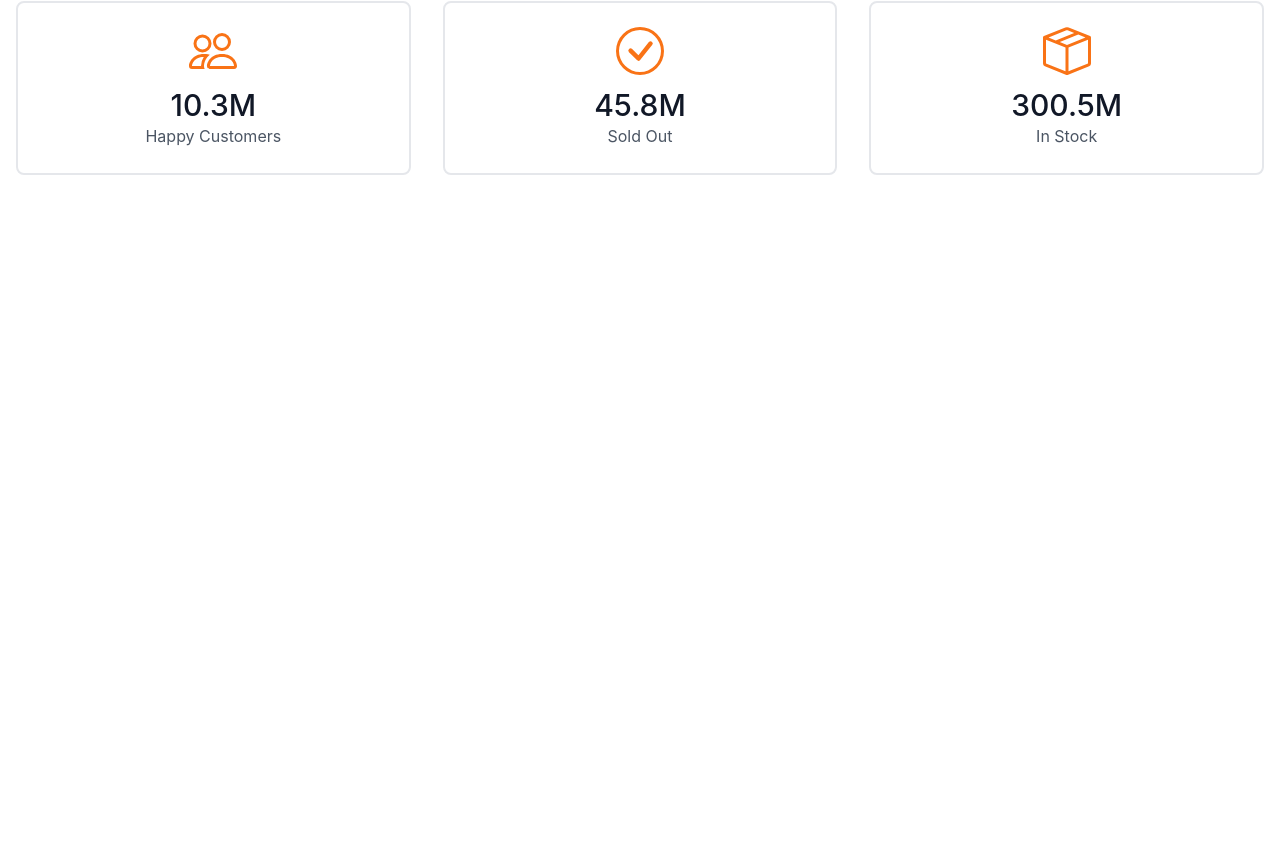
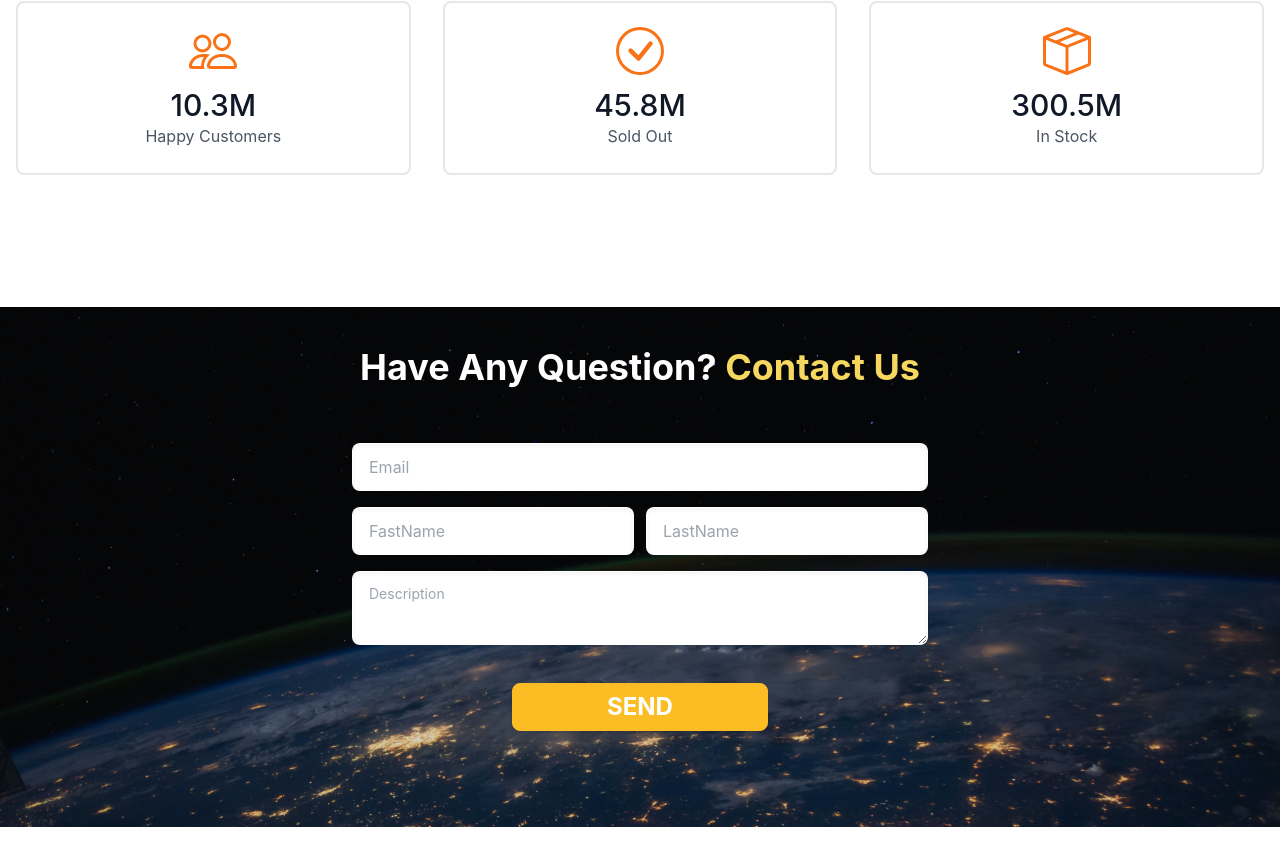
Before and after one commit to newtonchakma/computer-tools-manufacture-client-site, a React (Create React App) app: page / in a window 1280 px wide. Shown: the part 803-1650 px from the top of the page. Before the commit the page ends 1090 px from the top, so only its background shows below. Built offline with nearby package versions, Linux system fonts and the light colour scheme.

Commit message:
contact form added

```diff
--- a/src/Components/Home/BussnessSumary.js
+++ b/src/Components/Home/BussnessSumary.js
@@ -8,7 +8,8 @@ const BussnessSumary = () => {
             <div className="flex flex-col text-center w-full mb-10">
             <h1 className=" font-medium text-5xl font-bold  mb-4 text-orange-600 uppercase">Bussness-Sumary</h1>
             </div>
-            <div className="flex flex-wrap text-center">
+               <div className="flex flex-wrap text-center">
+
             <div className="p-4 md:w-1/3 sm:w-1/2 w-full">
                 <div className="border-2 border-gray-200 px-4 py-6 rounded-lg ">
                     <People className="text-orange-500 w-12 h-12 mb-3 inline-block"></People>
--- /dev/null
+++ b/src/Components/Home/Contact/Contact.css
@@ -0,0 +1,8 @@
+#contact{
+    background-image: url('../../../images/contactBanner.jpg');
+    background-size: cover;
+    background-position: fixed;
+    background-repeat: no-repeat;
+    background-color: rgba(31, 29, 29, 0.2);
+    background-blend-mode: color;
+}
--- a/src/Components/Home/Contact/Contact.js
+++ b/src/Components/Home/Contact/Contact.js
@@ -1,11 +1,26 @@
 import React from 'react';
-
+import './Contact.css'
 const Contact = () => {
     return (
-        <div id='contact'>
+        <div id='contact' className='mb-5 pb-5 h-[520px]'>
+            <div className='my-9 mt-5 pt-5 font-bold text-center'>
+                <h1 className='text-white  mt-5 text-4xl'>Have Any Question? <span className='text-secondary'>Contact Us</span></h1>
+            </div>
+            <div className='w-[750] mt-4 pt-5'>
+                <form className='mx-auto w-full'>
+                <input type="email" placeholder="Email" class="input w-full max-w-xl shadow-inner" />
+                <div class="flex max-w-xl mt-4 mx-auto">
+                   <input type="text" placeholder="FastName" class="input w-full max-w-xs shadow-inner" />
+                   <input type="text" placeholder="LastName" class="input w-full max-w-xs ml-3 shadow-inner" />
+                 </div>
 
+                <textarea class="textarea w-full mt-4 max-w-xl shadow-inner" placeholder="Description"></textarea>
+                <br></br>
+                <button class=" btn-wide my-8 text-white btn btn-warning max-w-xl shadow font-bold text-2xl">Send</button>
+                </form>
+            </div>
         </div>
     );
 };
 
-export default Contact;
+export default Contact
--- a/src/Components/Home/Home.js
+++ b/src/Components/Home/Home.js
@@ -1,6 +1,7 @@
 import React from 'react';
 import Banner from './Banner/Banner';
 import BussnessSumary from './BussnessSumary';
+import Contact from './Contact/Contact';
 
 
 const Home = () => {
@@ -8,6 +9,7 @@ const Home = () => {
         <div>
           <Banner></Banner>
           <BussnessSumary></BussnessSumary>
+          <Contact></Contact>
         </div>
     );
 };
```
